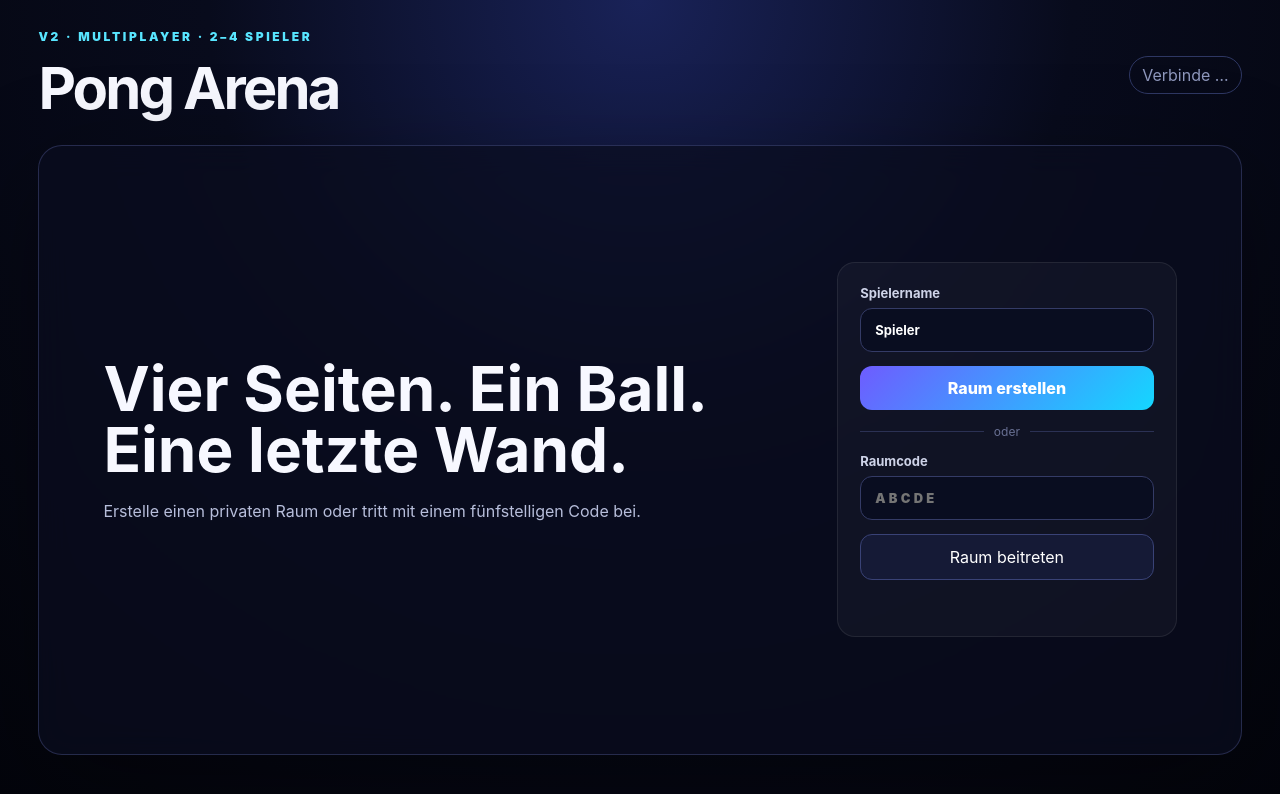
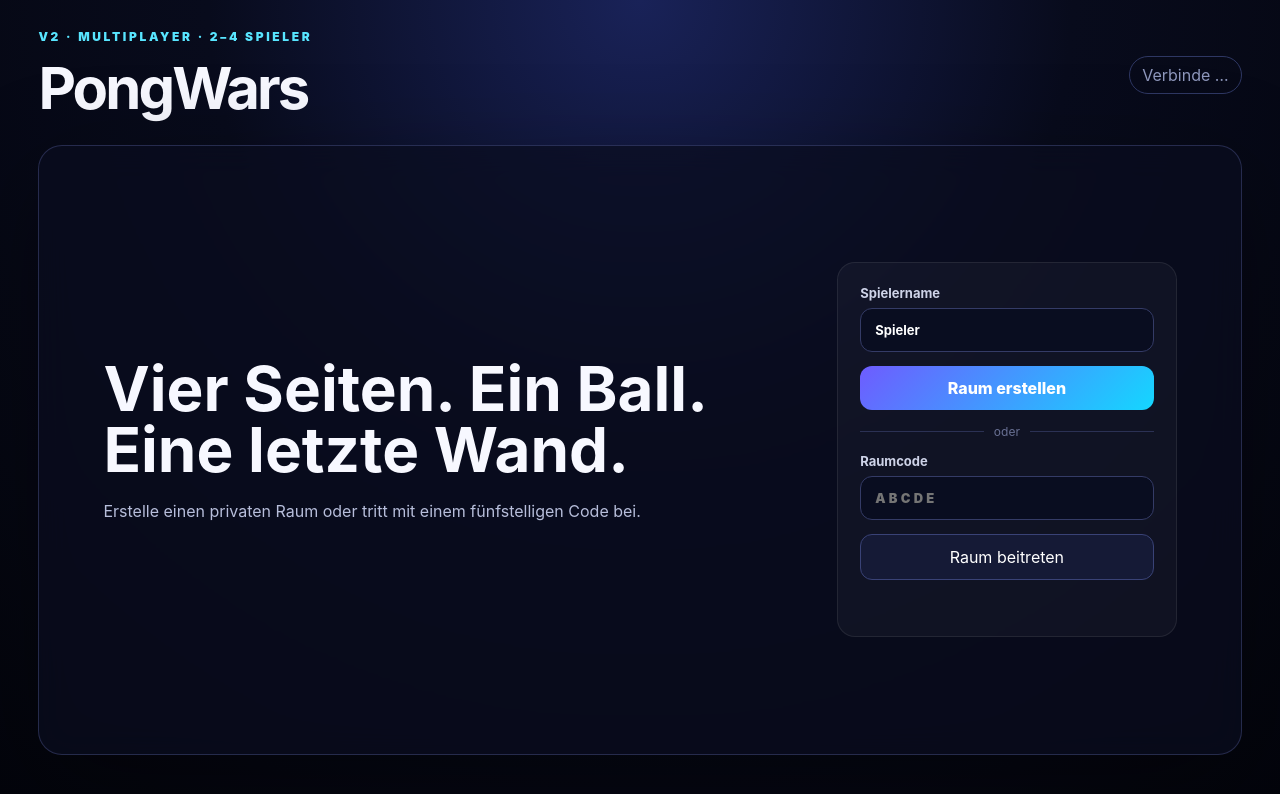
Before and after one commit to kreativgarage/pongwars, a website: page public/index.html in a window 1280 px wide. Drawn offline with nearby package versions, Linux system fonts and the light colour scheme; no server answers.

Commit message:
Rename 'Pong Arena' to 'PongWars' in index.html

```diff
--- a/public/index.html
+++ b/public/index.html
@@ -11,7 +11,7 @@
     <header>
       <div>
         <p class="eyebrow">V2 · MULTIPLAYER · 2–4 SPIELER</p>
-        <h1>Pong Arena</h1>
+        <h1>PongWars</h1>
       </div>
       <div id="connection" class="pill">Verbinde …</div>
     </header>
```
